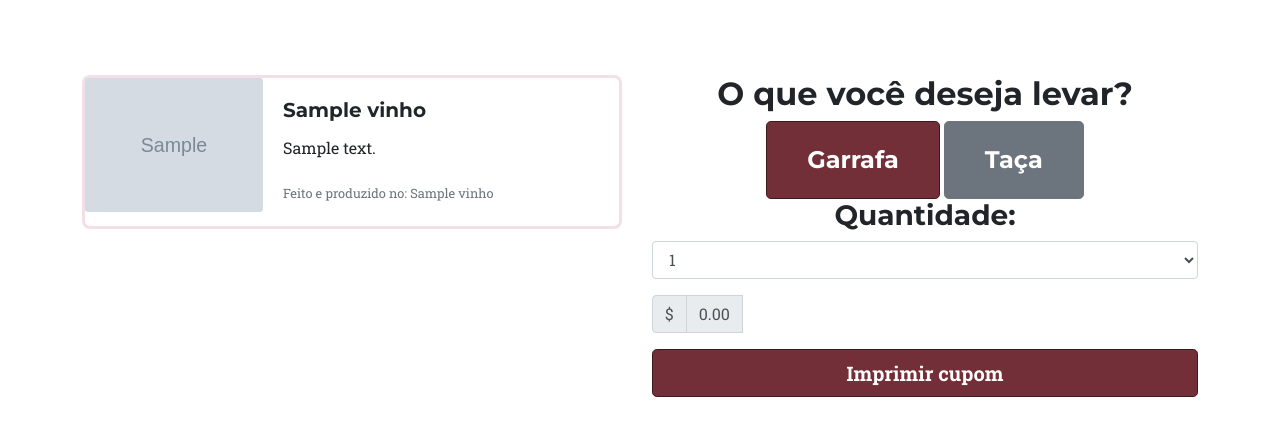
After one commit to LucasPanao/vinho, a Django app: template vinhos/templates/carrinhovinho.html in a window 1280 px wide. The commit adds this page. Shown: the top 436 px of the page. Run offline with Django 3.2, Linux system fonts and the light colour scheme; the template is opened without the code that fills it: most values are stand-ins (such as "Sample title", 1, 10 or a date in 2020); grey boxes marked "Sample" are stand-in pictures; some libraries are stand-ins or nearby versions; some web fonts are replaced.

Commit message:
Nova página carrinho de vinho
Visualiza o vinho que foi selecionado anteriormente.
Abre a opção para imprimir o cupom.

```diff
--- /dev/null
+++ b/vinhos/templates/carrinhovinho.html
@@ -0,0 +1,46 @@
+{% extends 'base.html' %}
+{% load static %}
+{% block content %}
+<div class="container">
+    <div class="row">
+        <div class="col">
+            <div class="card mb-3" style="max-width: 540px;">
+                <div class="row no-gutters">
+                    <div class="col-md-4">
+                        <img src="{{vinhos.imagem_vinho.url}}" class="card-img" alt="...">
+                    </div>
+                    <div class="col-md-8">
+                        <div class="card-body">
+                            <h5 class="card-title">{{vinhos.nome_vinho}}</h5>
+                            <p class="card-text">{{vinhos.desc_vinho}} </p>
+                            <p class="card-text"><small class="text-muted">Feito e produzido no: {{vinhos.paises_vinho_nomes}}</small></p>
+                        </div>
+                    </div>
+                </div>
+            </div>
+        </div>
+        <div class="col" style="text-align: center;">
+            <h2>O que você deseja levar?</h2>
+            <button type="button" class="btn btn-primary btn-lg btn-xl">Garrafa</button>
+            <button type="button" class="btn btn-secondary btn-lg btn-xl">Taça</button>
+            <div class="form-group">
+                <h3>Quantidade:</h3>
+                <select class="form-control">
+                    <option>1</option>
+                    <option>2</option>
+                    <option>3</option>
+                    <option>4</option>
+                    <option>5</option>
+                </select>
+            </div>
+            <div class="input-group mb-3">
+                <div class="input-group-prepend">
+                    <span class="input-group-text">$</span>
+                    <span class="input-group-text">0.00</span>
+                </div>
+            </div>
+            <button type="button" class="btn btn-primary btn-lg btn-block">Imprimir cupom</button>
+        </div>
+    </div>
+</div>
+{% endblock %}
--- a/vinhos/templates/listavinhos.html
+++ b/vinhos/templates/listavinhos.html
@@ -12,7 +12,7 @@
               <p class="card-text">{{vinhos.tipo_vinho}}</p>
               <p class="card-text">{{vinhos.casta_vinho}}</p>
               <p class="card-text">{{vinhos.ano_vinho}}</p>
-              <a href="#" class="btn btn-primary btn-m">Quero esse!</a>
+              <a href="{% url 'carrinhovinho' vinhos.id %}" class="btn btn-primary btn-m">Quero esse!</a>
             </div>
           </div>
           {% endfor %}
--- a/vinhos/templates/listavinhosrefrigerados.html
+++ b/vinhos/templates/listavinhosrefrigerados.html
@@ -12,7 +12,7 @@
               <p class="card-text">{{vinhos.tipo_vinho}}</p>
               <p class="card-text">{{vinhos.casta_vinho}}</p>
               <p class="card-text">{{vinhos.ano_vinho}}</p>
-              <a href="#" class="btn btn-primary btn-m">Quero esse!</a>
+              <a href="{% url 'carrinhovinho' vinhos.id %}" class="btn btn-primary btn-m">Quero esse!</a>
             </div>
           </div>
           {% endfor %}
--- a/vinhos/urls.py
+++ b/vinhos/urls.py
@@ -5,5 +5,6 @@ from . import views
 urlpatterns = [
     path('', views.index, name='index'),
     path('listavinhos', views.listavinhos, name='listavinhos'),
-    path('listavinhosrefrigerados', views.listavinhosrefrigerados, name='listavinhosrefrigerados')
+    path('listavinhosrefrigerados', views.listavinhosrefrigerados, name='listavinhosrefrigerados'),
+    path('<int:vinhos_id>', views.carrinhovinho, name='carrinhovinho')
 ]
```
Also changed, not shown: vinhos/views.py (+9 -1 lines).
